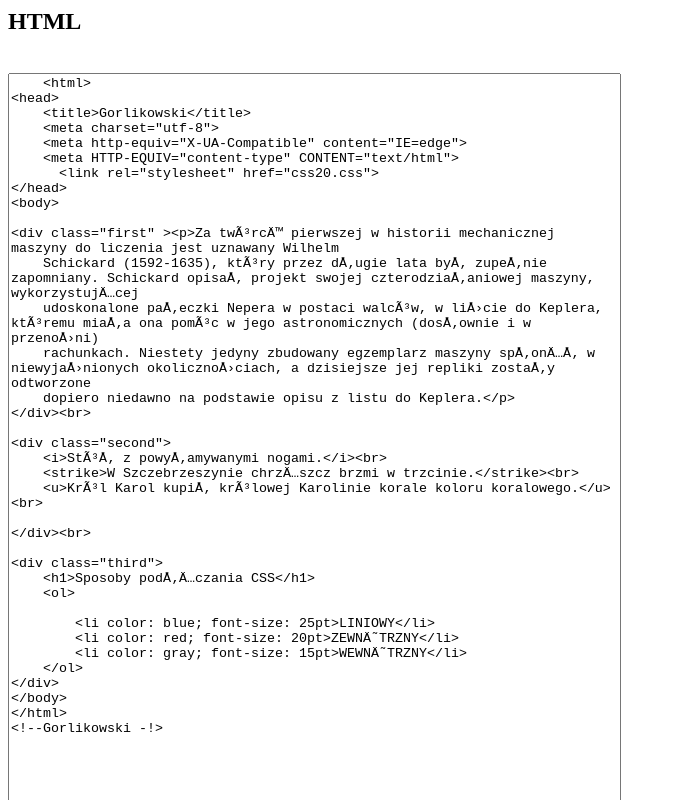
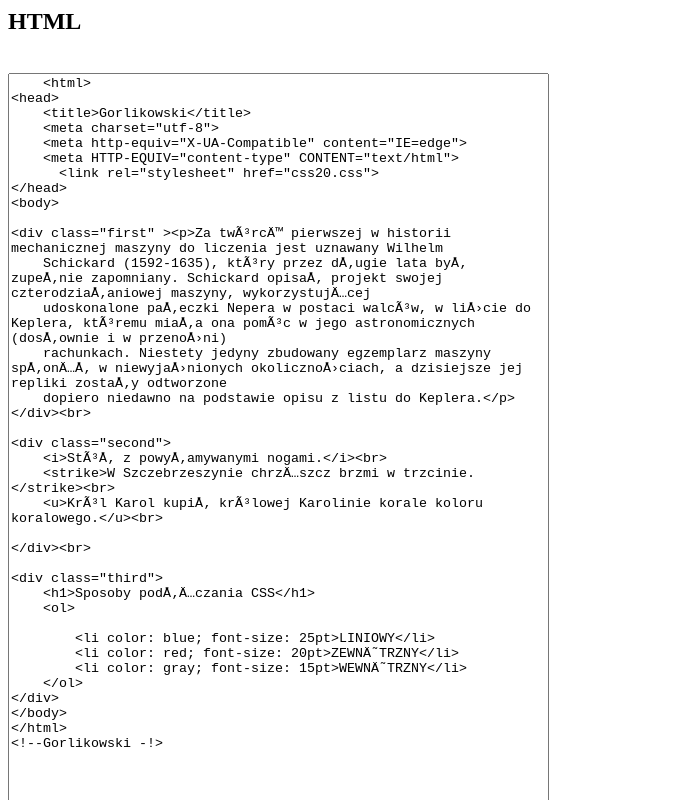
Before and after one commit to kacergork/CSS, a plain HTML site: page kz20.html in a window 1280 px wide. Shown: the top 800 px of the page, without its empty margins (0-676 px from the left). Drawn offline with Linux system fonts and the light colour scheme.

Commit message:
Update kz20.html

```diff
--- a/kz20.html
+++ b/kz20.html
@@ -1,7 +1,7 @@
 <html>
   <body>
       <b><h2>HTML</h2></b><br>
-    <textarea rows="57", cols="74">
+    <textarea rows="65", cols="65">
     <html>
 <head>
     <title>Gorlikowski</title>
@@ -40,7 +40,7 @@
 <!--Gorlikowski -!>
     </textarea>
     <b><h2>CSS</h2></b><br>
-    <textarea rows="46", cols="85">
+    <textarea rows="20", cols="100">
 i{
   color: green;
   font-size: 20pt;
```
